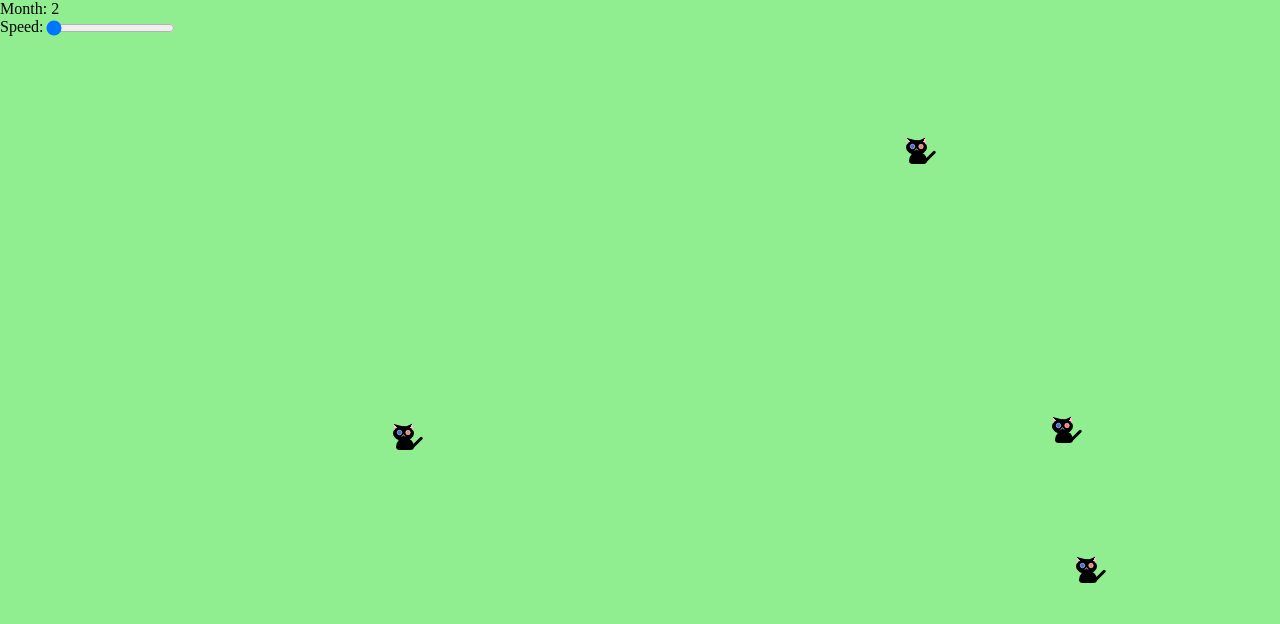
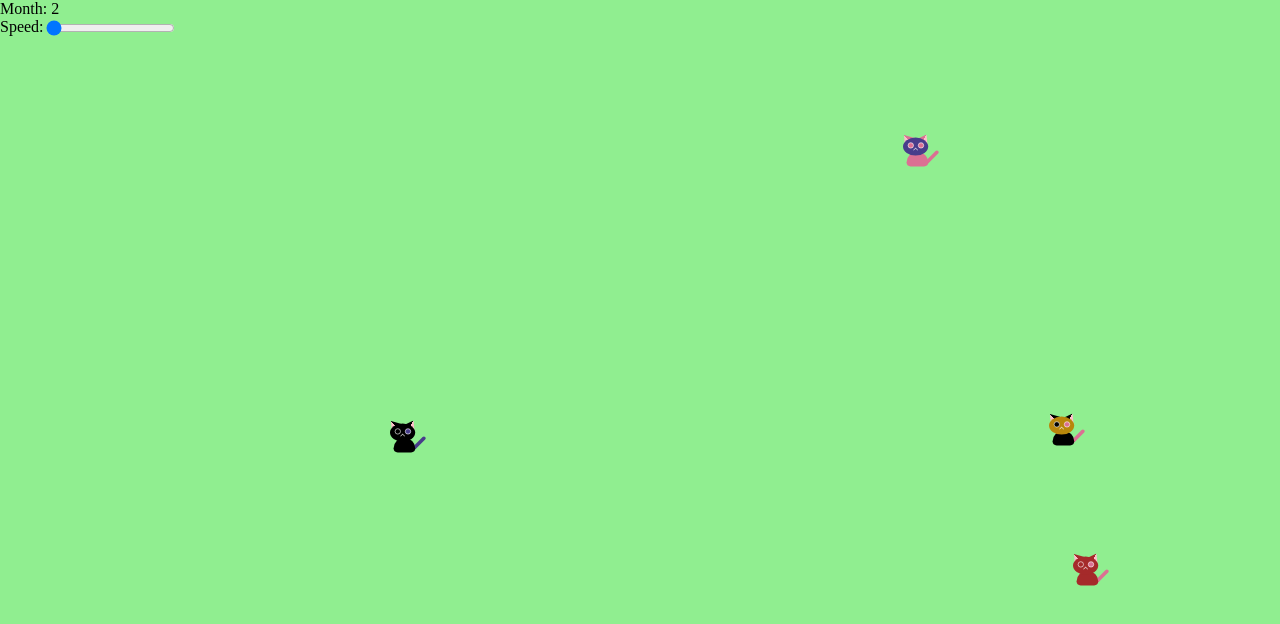
Before and after one commit to k-daiguji/ts_games, a website built with webpack: page index.html in a window 1280 px wide. Built offline with nearby package versions, Linux system fonts and the light colour scheme.

Commit message:
Decorate cat (#106)

```diff
--- a/global.css
+++ b/global.css
@@ -1,15 +1,6 @@
 @import "styles/display.css";
 
 :root {
-  --earL: black;
-  --earR: black;
-  --eyeL: royalblue;
-  --eyeR: salmon;
-  --face: black;
-  --outline: white;
-  --body: black;
-  --tail: black;
-
   background: lightgreen;
   height: 100%;
   width: 100%;
@@ -49,7 +40,7 @@
   }
 
   &:not(.adult) {
-    transform: scale(0.5);
+    transform: scale(0.6);
   }
 
   &:active {
@@ -65,17 +56,15 @@
 .ear {
   height: 50%;
   width: 50%;
-  background: linear-gradient(to right, var(--ear) 50%, pink 50%);
+  background: linear-gradient(to right, var(--secondary) 50%, pink 50%);
   clip-path: polygon(0 100%, 50% 0, 100% 100%);
 
   &.l {
-    --ear: var(--earL);
     left: -10%;
     transform: rotate(-40deg) scaleX(-1);
   }
 
   &.r {
-    --ear: var(--earR);
     left: 60%;
     transform: rotate(30deg);
   }
@@ -85,7 +74,7 @@
   top: 20%;
   height: 100%;
   width: 100%;
-  background: var(--face);
+  background: var(--primary);
   border-radius: 50%;
 }
 
@@ -94,15 +83,15 @@
   height: 8px;
   width: 8px;
   border-radius: 50%;
-  border: 1px solid var(--outline);
+  border: 1px solid white;
 
   &.l {
-    background: var(--eyeL);
+    background: var(--secondary);
     left: 20%;
   }
 
   &.r {
-    background: var(--eyeR);
+    background: var(--third);
     left: 60%;
   }
 }
@@ -113,7 +102,7 @@
   height: 4px;
   width: 4px;
   border: 1px solid;
-  border-color: var(--outline) var(--outline) transparent transparent;
+  border-color: white white transparent transparent;
   transform: translateX(-50%) rotate(-45deg);
 }
 
@@ -122,7 +111,7 @@
   left: 10%;
   height: 40%;
   width: 60%;
-  background: var(--body);
+  background: var(--secondary);
   border-radius: 50px 50px 20px 20px;
 }
 
@@ -131,7 +120,7 @@
   left: 55%;
   height: 10%;
   width: 50%;
-  background: var(--tail);
+  background: var(--third);
   border-radius: 0 10px 10px 0;
   transform: rotate(-45deg);
 }
--- a/src/main.ts
+++ b/src/main.ts
@@ -32,6 +32,13 @@ const judge = (a: { element: HTMLElement }, b: { element: HTMLElement }) => {
 };
 const month = find("#month") as Element;
 const cloneCat = cache("#cat");
+const eyeColors = [
+  "#000",
+  "darkslateblue",
+  "palevioletred",
+  "brown",
+  "darkgoldenrod",
+];
 let isNext = true;
 let id: NodeJS.Timeout | undefined;
 const createCat = (sex: Sex) => {
@@ -54,6 +61,12 @@ const createCat = (sex: Sex) => {
     const left = clamp(((e.x - 24) / offsetWidth) * 100, 100, 0);
     (e.target as HTMLElement).style.left = `${left}%`;
   });
+  element.style.setProperty("--primary", eyeColors[generate(eyeColors.length)]);
+  element.style.setProperty(
+    "--secondary",
+    eyeColors[generate(eyeColors.length)],
+  );
+  element.style.setProperty("--third", eyeColors[generate(eyeColors.length)]);
   return { age: toAge(), element, sex, coolTime: 12, top: 0, left: 0 };
 };
 const adultAge = toAge(1);
```
Also changed, not shown: dist/main.js.
